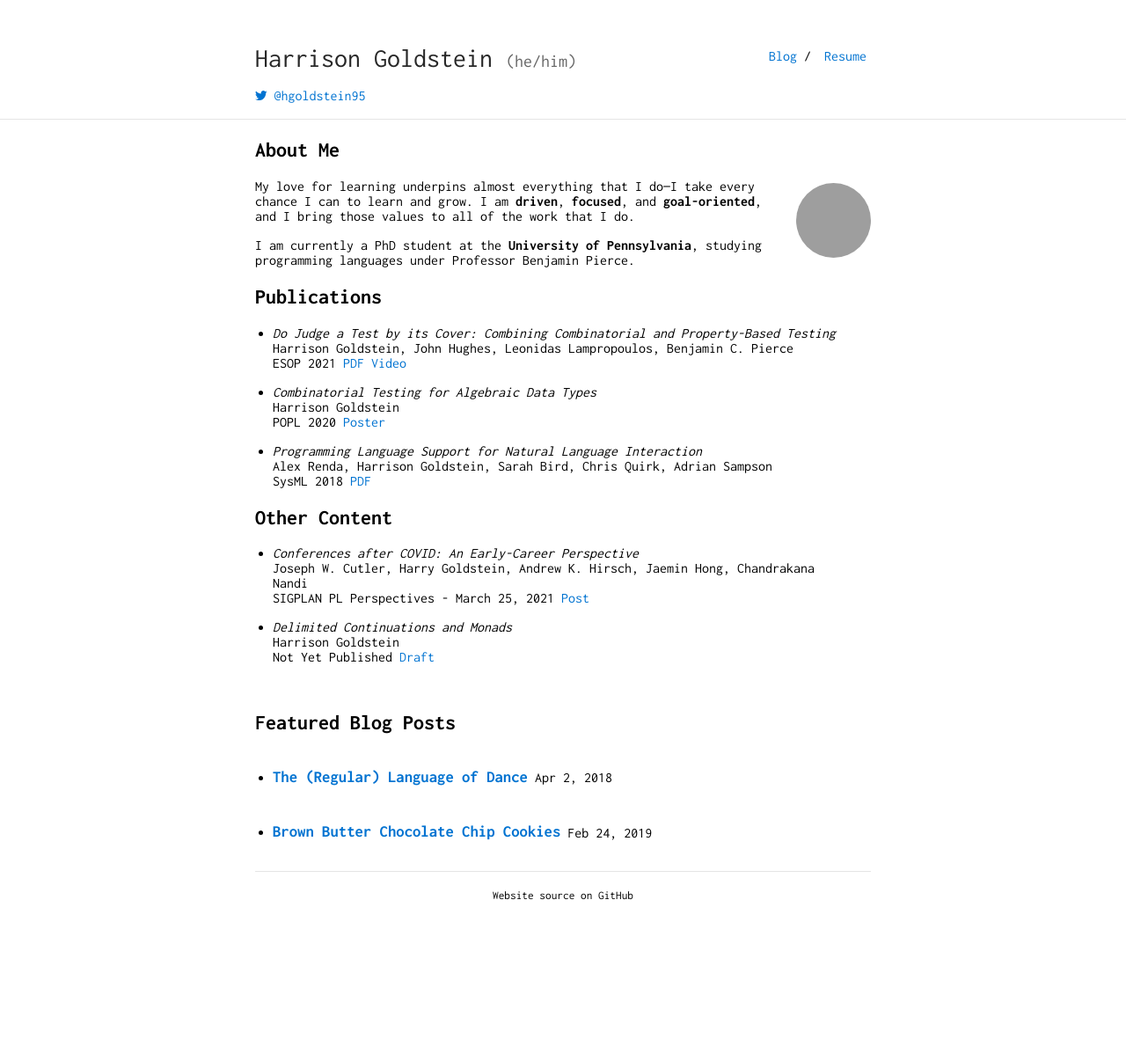
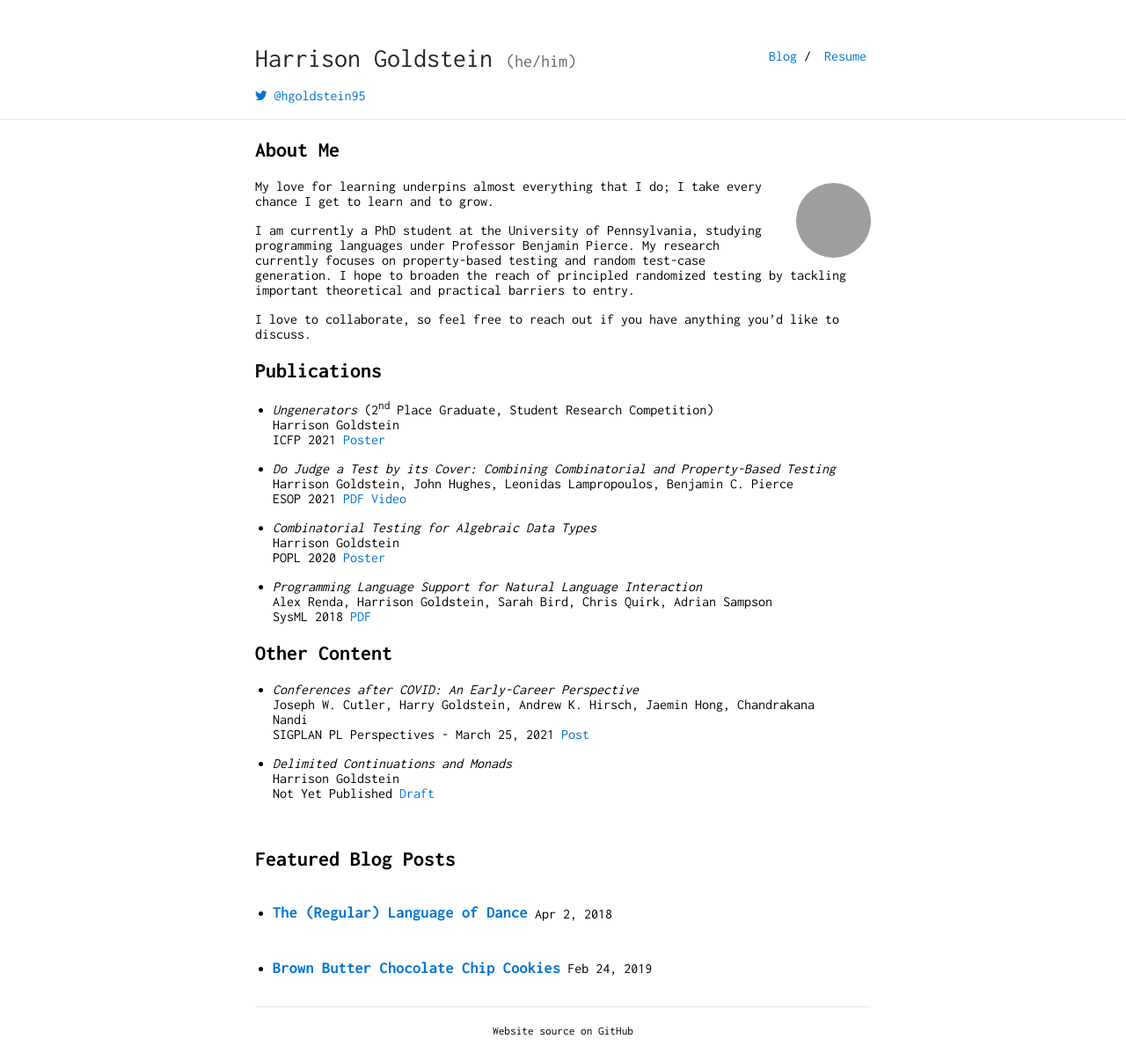
Before and after one commit to hgoldstein95/hgoldstein95.github.io, a Jekyll site: the page built from index.md, in a window 1280 px wide. Shown: the whole page at 88% size. Built offline with Jekyll 4.4.1, drawn with Linux system fonts in a browser that asks for light colours; before the commit the page ends 1052 px from its top, so only the background shows below that; grey boxes are pictures that could not be loaded.

Commit message:
index: Rewrite intro paragraphs, add Ungenerators

```diff
--- a/index.md
+++ b/index.md
@@ -6,14 +6,21 @@ layout: default
 
 <img class="profile-picture" src="img/profile.png" style="margin-top: 5px;">
 
-My love for learning underpins almost everything that I do---I take every
-chance I can to learn and grow. I am **driven**, **focused**, and
-**goal-oriented**, and I bring those values to all of the work that I do.
+My love for learning underpins almost everything that I do; I take every chance I get to learn and
+to grow.
 
-I am currently a PhD student at the **University of Pennsylvania**, studying
-programming languages under Professor Benjamin Pierce.
+I am currently a PhD student at the University of Pennsylvania, studying programming languages
+under Professor Benjamin Pierce. My research currently focuses on property-based testing and random
+test-case generation. I hope to broaden the reach of principled randomized testing by tackling
+important theoretical and practical barriers to entry.
+
+I love to collaborate, so feel free to reach out if you have anything you'd like to discuss.
 
 ## Publications
+
+- <i>Ungenerators</i> (2<sup>nd</sup> Place Graduate, Student Research Competition)<br>
+Harrison Goldstein<br>
+ICFP 2021 [Poster](papers/icfpsrc21.pdf)
 
 - <i>Do Judge a Test by its Cover: Combining Combinatorial and Property-Based Testing</i><br>
 Harrison Goldstein, John Hughes, Leonidas Lampropoulos, Benjamin C. Pierce<br>
```
